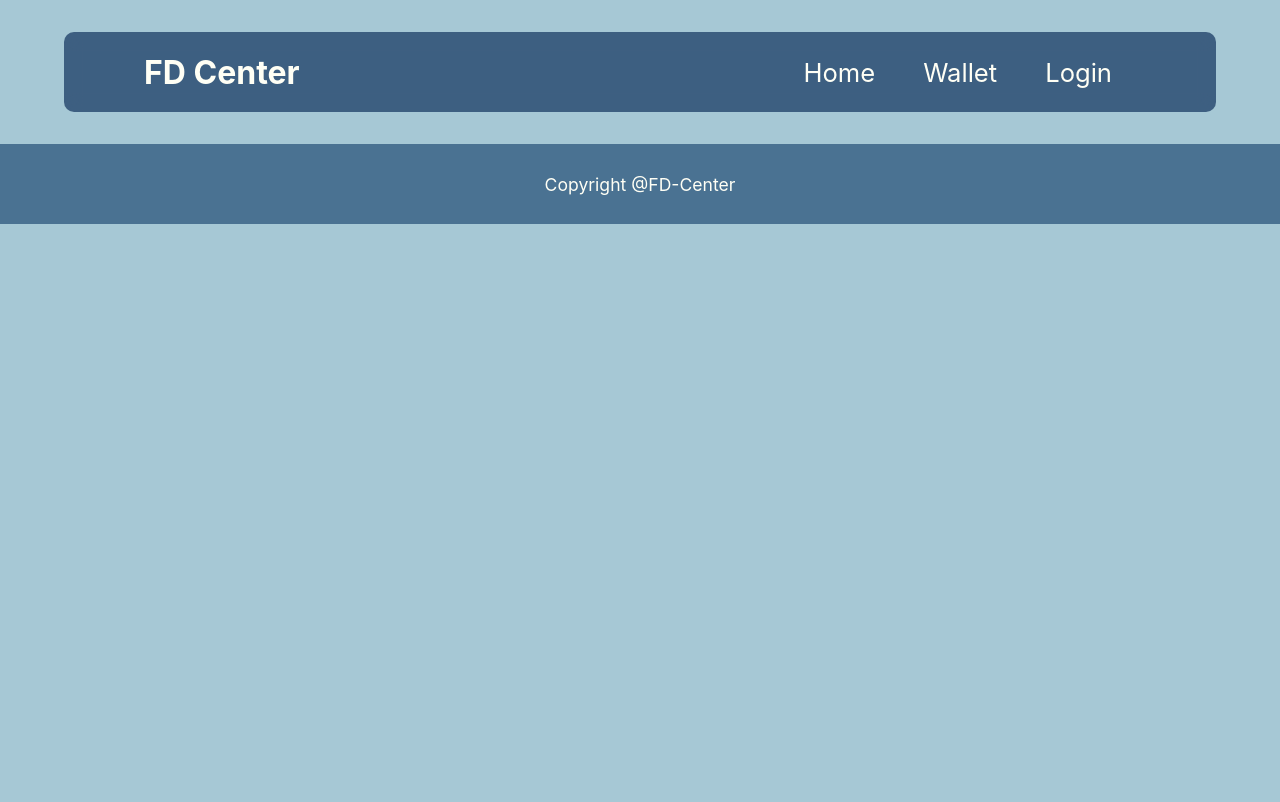
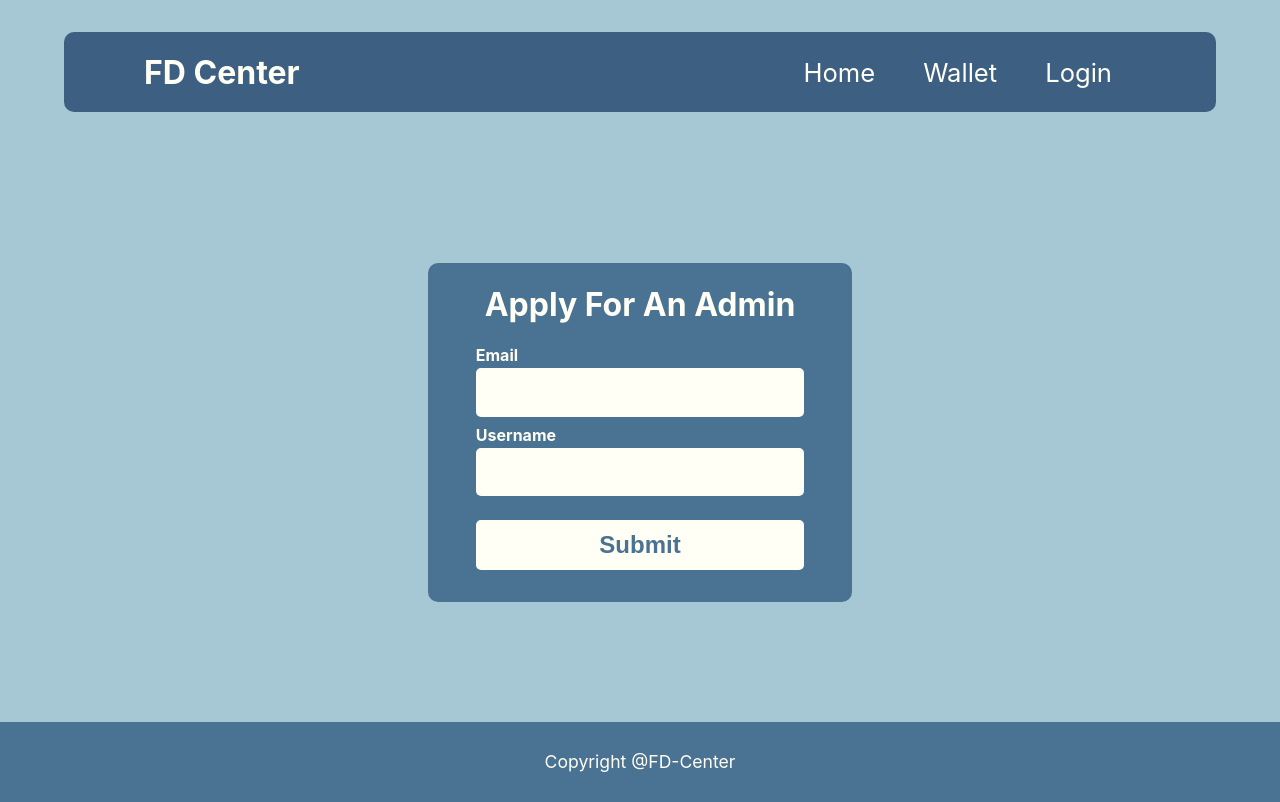
Before and after one commit to Pranav1326/fd-react-app, a React (Create React App) app: page /applyforadmin in a window 1280 px wide. Built offline with nearby package versions, Linux system fonts and the light colour scheme.

Commit message:
ApplyForAdmin component and route created

```diff
--- /dev/null
+++ b/src/components/Admin/AuthAdmin/ApplyForAdmin.jsx
@@ -0,0 +1,41 @@
+import React, { useState } from 'react';
+import "./applyforadmin.css";
+
+const ApplyForAdmin = () => {
+
+    const [ data, setData ] = useState({
+        email: "",
+        username: ""
+    });
+
+    const handleChange = e => {
+        const { name, value } = e.target;
+        setData(preData => ({ ...preData, [name]: value }));
+    }
+
+    const handleSubmit = e => {
+        e.preventDefault();
+        console.log(data);
+    }
+
+    return (
+        <div className='apply-for-admin'>
+            <div className="main-apply-for-admin">
+                <form method='post' onSubmit={handleSubmit}>
+                    <h1 className='apply-for-admin-heading'>Apply For An Admin</h1>
+                    <div className="apply-for-admin-email">
+                        <span>Email</span>
+                        <input type="email" className='apply-for-admin-email-input' value={data.email} onChange={handleChange} name="email" required />
+                    </div>
+                    <div className="apply-for-admin-username">
+                        <span>Username</span>
+                        <input type="text" className='apply-for-admin-username-input' value={data.username} onChange={handleChange} name="username" required />
+                    </div>
+                    <button type="submit" className='signup-btn apply-for-admin-btn'>Submit</button>
+                </form>
+            </div>
+        </div>
+    );
+}
+
+export default ApplyForAdmin;
--- /dev/null
+++ b/src/components/Admin/AuthAdmin/applyforadmin.css
@@ -0,0 +1,54 @@
+.apply-for-admin{
+    height: 72.2vh;
+    width: 78vw;
+    display: flex;
+    justify-content: center;
+    align-items: center;
+}
+
+.main-apply-for-admin{
+    padding: 0 3rem 2rem;
+    border-radius: var(--border-outside-width);
+    background-color: var(--medium-color);
+    display: flex;
+    flex-direction: column;
+    /* border: 1px solid black; */
+}
+
+.apply-for-admin-heading{
+    color: var(--font-white-color);
+    text-align: center;
+}
+
+.apply-for-admin-email,
+.apply-for-admin-username{
+    display: flex;
+    flex-direction: column;
+    align-items: start;
+    justify-content: space-between;
+    margin-bottom: 0.5rem;
+}
+
+.apply-for-admin-email span,
+.apply-for-admin-username span{
+    color: var(--font-white-color);
+    margin-bottom: 0.2rem;
+    font-weight: 700;
+}
+
+.apply-for-admin-email-input,
+.apply-for-admin-username-input{
+    margin: 0;
+    width: -webkit-fill-available;
+    font-size: 1.4rem;
+    padding: 0.7rem;
+    border: none;
+    border-radius: var(--border-inside-width);
+    background-color: var(--font-white-color);
+    color: var(--main-dark-color);
+    font-weight: 600;
+}
+
+.apply-for-admin-btn{
+    color: var(--medium-color);;
+}
--- a/src/components/Main.jsx
+++ b/src/components/Main.jsx
@@ -9,6 +9,7 @@ import Home from "./Home/Home";
 import Footer from "./Footer/Footer";
 import Auth from "./Auth/Auth";
 import AdminDashboard from "./Admin/AdminDashboard/AdminDashboard";
+import ApplyForAdmin from "./Admin/AuthAdmin/ApplyForAdmin";
 import { useSelector } from "react-redux";
 
 const Main = () => {
@@ -22,6 +23,7 @@ const Main = () => {
         <Routes>
           <Route path="/" element={<Home />} />
           <Route path="/auth" element={<Auth />} />
+          <Route path="/applyforadmin" element={<ApplyForAdmin />} />
           <Route path="/profile" element={ user ? <Profile /> : <Auth /> } />
           <Route path="/editprofile" element={<EditProfile />} />
           <Route path="/wallet" element={user ? <Wallet /> : <Auth /> } />
--- a/src/components/Signup/Signup.jsx
+++ b/src/components/Signup/Signup.jsx
@@ -3,10 +3,12 @@ import Otp from '../Otp/Otp';
 import './signup.css';
 import { register } from '../../api/userApi';
 import { useDispatch, useSelector } from 'react-redux';
+import { useNavigate } from 'react-router-dom';
 
 const Signup = ({setUserExists}) => {
 
   const dispatch = useDispatch();
+  const navigate = useNavigate();
 
   const error = useSelector(state => state.userReducer.error);
 
@@ -29,9 +31,6 @@ const Signup = ({setUserExists}) => {
     if(error){
       alert(error);
     }
-    else{
-
-    }
   }
 
   if(otp){
@@ -50,6 +49,7 @@ const Signup = ({setUserExists}) => {
           <h1>Welcome Back!</h1>
           <p>To keep connected with us please login with your personal info.</p>
           <button className='signin-btn-signup' onClick={() => setUserExists(true)}>Sign In</button>
+          <button className='signin-btn-signup' onClick={() => navigate('/applyforadmin')}>Apply for Admin</button>
         </div>
         <div className="register-box">
           <form action="" method="post" onSubmit={handleSubmit}>
```
